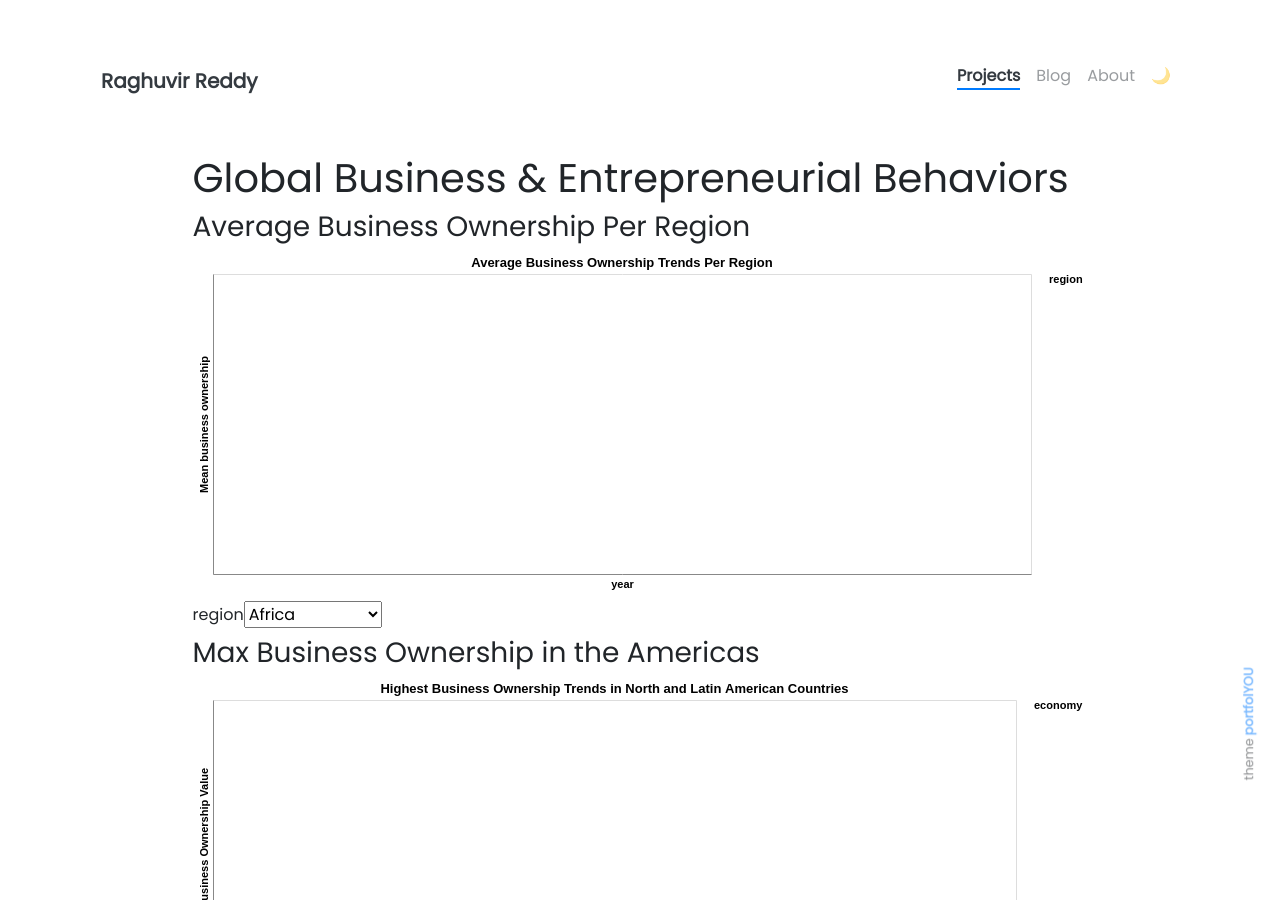
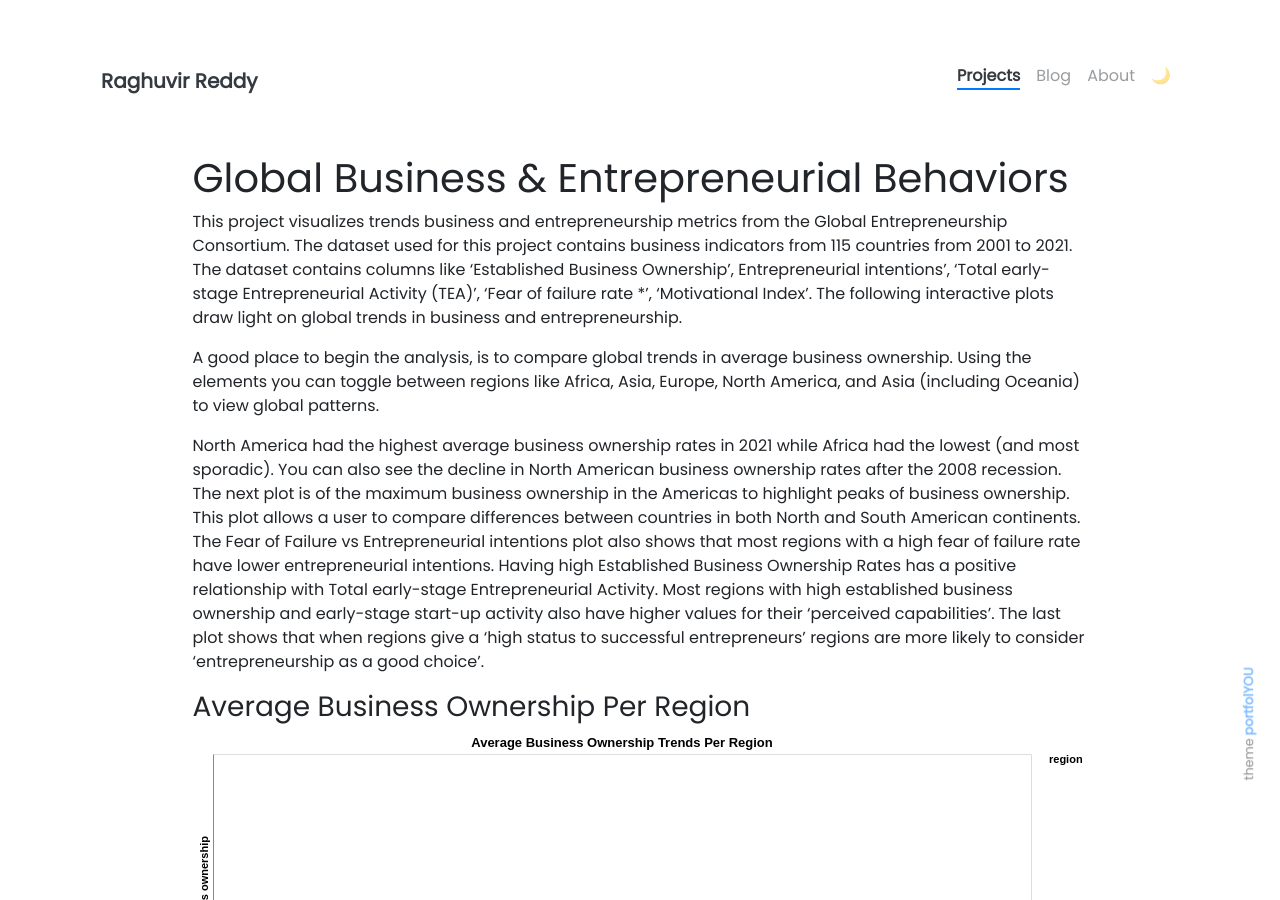
Before and after one commit to raghuvir1/raghuvir1.github.io, a Jekyll site: the page built from _projects/business_and_entrepreneurship_indicators_across_the_world.md, in a window 1280 px wide and 900 px high. Built offline with Jekyll 4.4.1, drawn with Linux system fonts in a browser that asks for light colours; nearby versions of some CDN libraries; some of the changed text lies outside the part shown.

Commit message:
project documentation

```diff
--- a/_projects/business_and_entrepreneurship_indicators_across_the_world.md
+++ b/_projects/business_and_entrepreneurship_indicators_across_the_world.md
@@ -10,6 +10,13 @@ custom_js:
   - justcharts
 ---
 # Global Business & Entrepreneurial Behaviors
+
+
+This project visualizes trends business and entrepreneurship metrics from the Global Entrepreneurship Consortium. The dataset used for this project contains business indicators from 115 countries from 2001 to 2021. The dataset contains columns like ‘Established Business Ownership’, Entrepreneurial intentions’, ‘Total early-stage Entrepreneurial Activity (TEA)’, ‘Fear of failure rate *’, ‘Motivational Index’. The following interactive plots draw light on global trends in business and entrepreneurship.
+
+A good place to begin the analysis, is to compare global trends in average business ownership. Using the elements you can toggle between regions like Africa, Asia, Europe, North America, and Asia (including Oceania) to view global patterns.
+
+North America had the highest average business ownership rates in 2021 while Africa had the lowest (and most sporadic). You can also see the decline in North American business ownership rates after the 2008 recession. The next plot is of the maximum business ownership in the Americas to highlight peaks of business ownership. This plot allows a user to compare differences between countries in both North and South American continents. The Fear of Failure vs Entrepreneurial intentions plot also shows that most regions with a high fear of failure rate have lower entrepreneurial intentions. Having high Established Business Ownership Rates has a positive relationship with Total early-stage Entrepreneurial Activity. Most regions with high established business ownership and early-stage start-up activity also have higher values for their ‘perceived capabilities’. The last plot shows that when regions give a ‘high status to successful entrepreneurs’ regions are more likely to consider ‘entrepreneurship as a good choice’.
 
 ### Average Business Ownership Per Region
 
@@ -41,6 +48,8 @@ custom_js:
 <vegachart schema-url="{{ site.baseurl }}/assets/json/scatter_early_stage_vs_estb_business.json" style="width: 100%"></vegachart>
 
 
+Source for all visualizations: Me
+
 <!-- these are written in a combo of html and liquid -->
 
 <div class="left">
```
Also changed, not shown: 3 other files.
